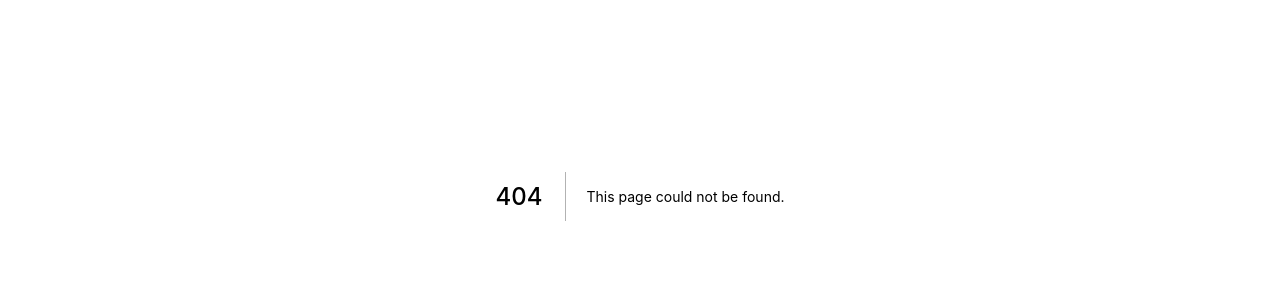
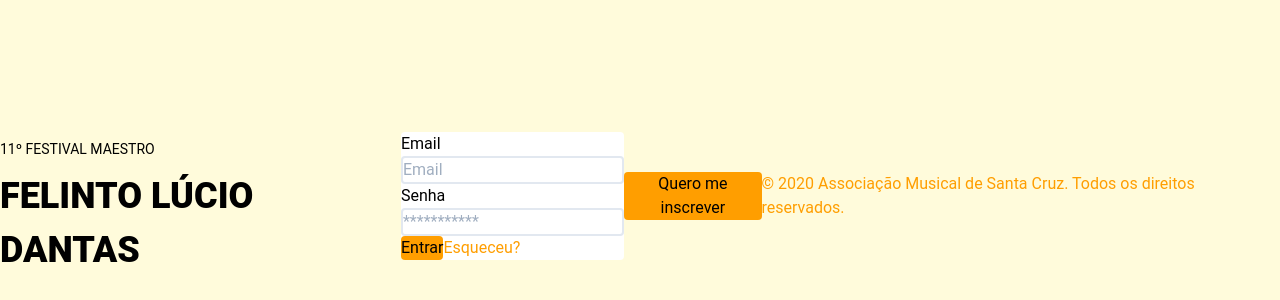
Before and after one commit to isaacmsl/festival2020, a Next.js app: page /login in a window 1280 px wide. Before the commit this address had no page. Shown: the part 204-504 px from the top of the page. Built offline with nearby package versions, Linux system fonts and the light colour scheme.

Commit message:
login de bosta feito por um bosta

```diff
--- /dev/null
+++ b/src/pages/login.js
@@ -0,0 +1,39 @@
+import Head from 'next/head'
+
+export default function Login() {
+  return (
+    <div className="bg-bgMain h-screen w-screen flex items-center justify-center">
+      <Head>
+        <title>Login</title>
+        <link rel="icon" href="/favicon.ico" />
+      </Head>
+
+			<header className="w-472 h-122">
+				<div className="mb-10 mt-10 text-4xl text-black">
+        	<span className="text-sm">11º FESTIVAL MAESTRO</span>
+          <h1 className="font-extrabold">FELINTO LÚCIO DANTAS</h1>
+      	</div>
+			</header>
+
+			<form className="w-359 h-359 bg-white rounded">
+				<div className="w-286 h-86">
+					<label className="mb-4"htmlFor="email">Email</label>
+					<div></div>
+					<input className="border-solid border-2 rounded w-full h-45"type="email" placeholder="Email"/>
+				</div>
+				<div className="w-286 h-86">
+					<label className="mb-4" htmlFor="senha">Senha</label>
+					<div></div>
+					<input className="border-solid border-2 rounded w-full h-45" type="password" placeholder="***********"/>
+				</div>
+
+				<button className="bg-strongOrange rounded">Entrar</button>
+				<a className="text-strongOrange"href="#">Esqueceu?</a>
+			</form>
+
+			<button className="bg-strongOrange rounded">Quero me inscrever</button>
+
+			<footer className="text-strongOrange">© 2020 Associação Musical de Santa Cruz. Todos os direitos reservados.</footer>
+    </div>
+  )
+}
--- a/styles/globals.css
+++ b/styles/globals.css
@@ -1,3 +1,7 @@
 @tailwind base;
 @tailwind components;
 @tailwind utilities;
+@import url('https://fonts.googleapis.com/css2?family=Roboto&display=swap');
+* {
+ font-family: 'Roboto', sans-serif;
+}
--- a/tailwind.config.js
+++ b/tailwind.config.js
@@ -1,5 +1,13 @@
 module.exports = {
     future: {
         removeDeprecatedGapUtilities: true,
+    },
+    theme: {
+        extend: {
+            colors: {
+                bgMain: '#FFFBDB',
+                strongOrange: '#FF9E00'
+            }
+        }
     }
 }
```
